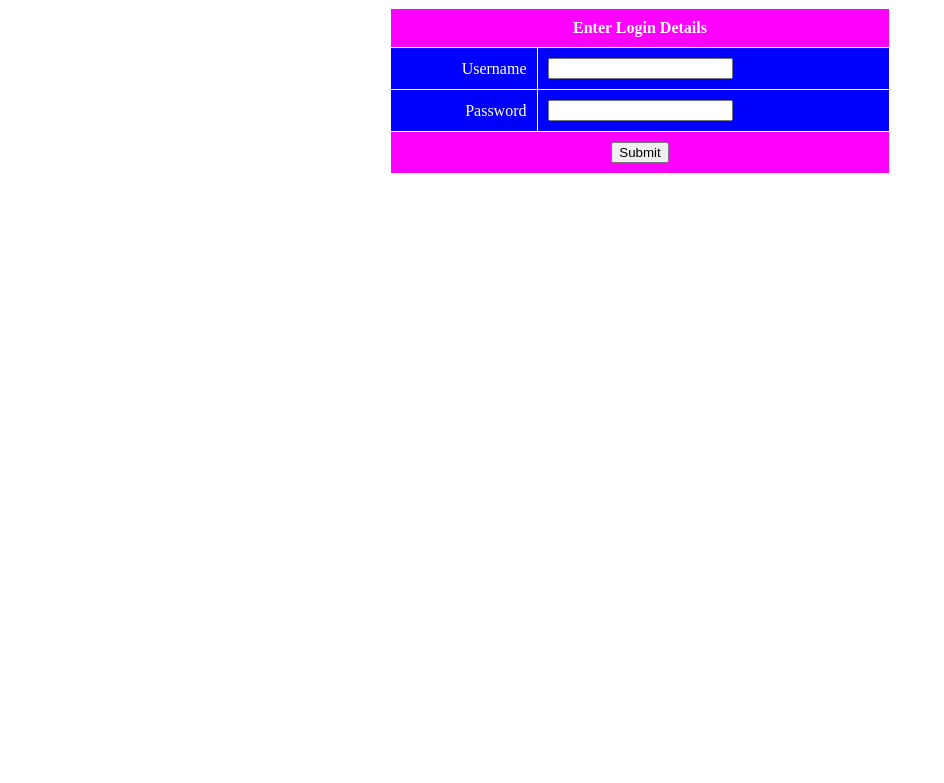
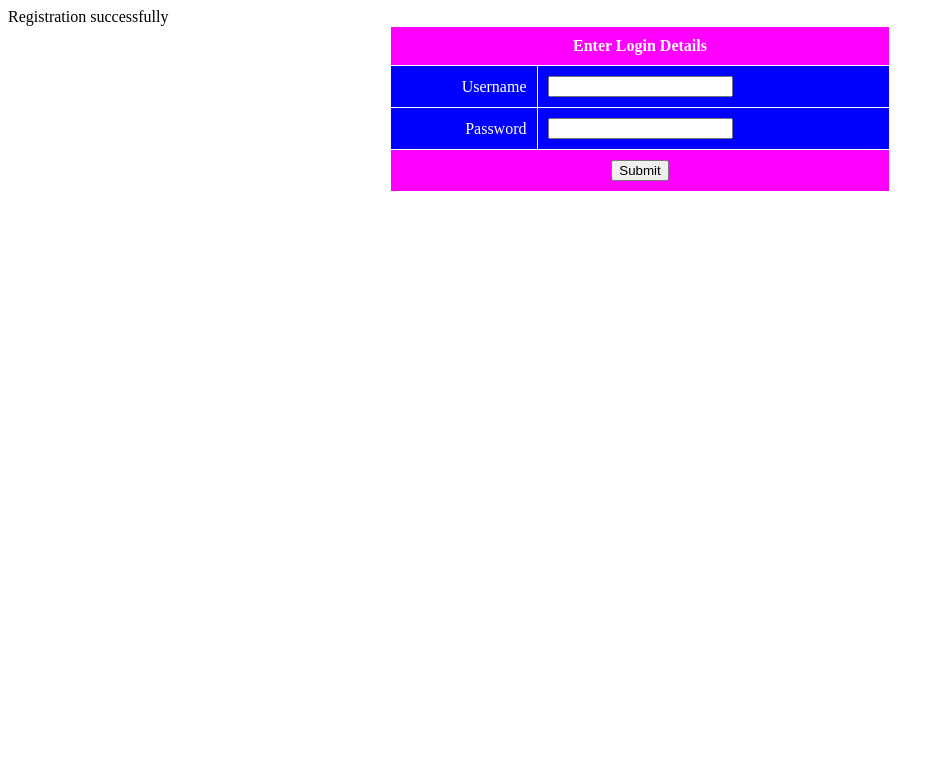
Before and after one commit to jitendraa49/jitendra, a PHP site: page /login.php?registration=1 in a window 1280 px wide. Shown: the top 783 px of the page, without its empty margins (0-944 px from the left). Run offline with PHP 8.4, Linux system fonts and the light colour scheme.

Commit message:
int code

```diff
--- a/login.php
+++ b/login.php
@@ -27,6 +27,12 @@ header("Location:studentrecord.php");
 <link rel="stylesheet" type="text/css" href="styles.css" />
 </head>
 <body>
+<?php
+if($_GET["registration"])
+
+	echo "Registration successfully"
+
+?>
 <form name="frmUser" method="post" action="">
 
 
--- a/save.php
+++ b/save.php
@@ -14,7 +14,7 @@ $querying = "insert into users (username,email,password,cpassword,mobile) values
   if(mysql_query($querying))
 {
 echo "Registration successfully";
-header("location:login.php");
+header("location:login.php/?registration=true");
 }
 else
 {
```
